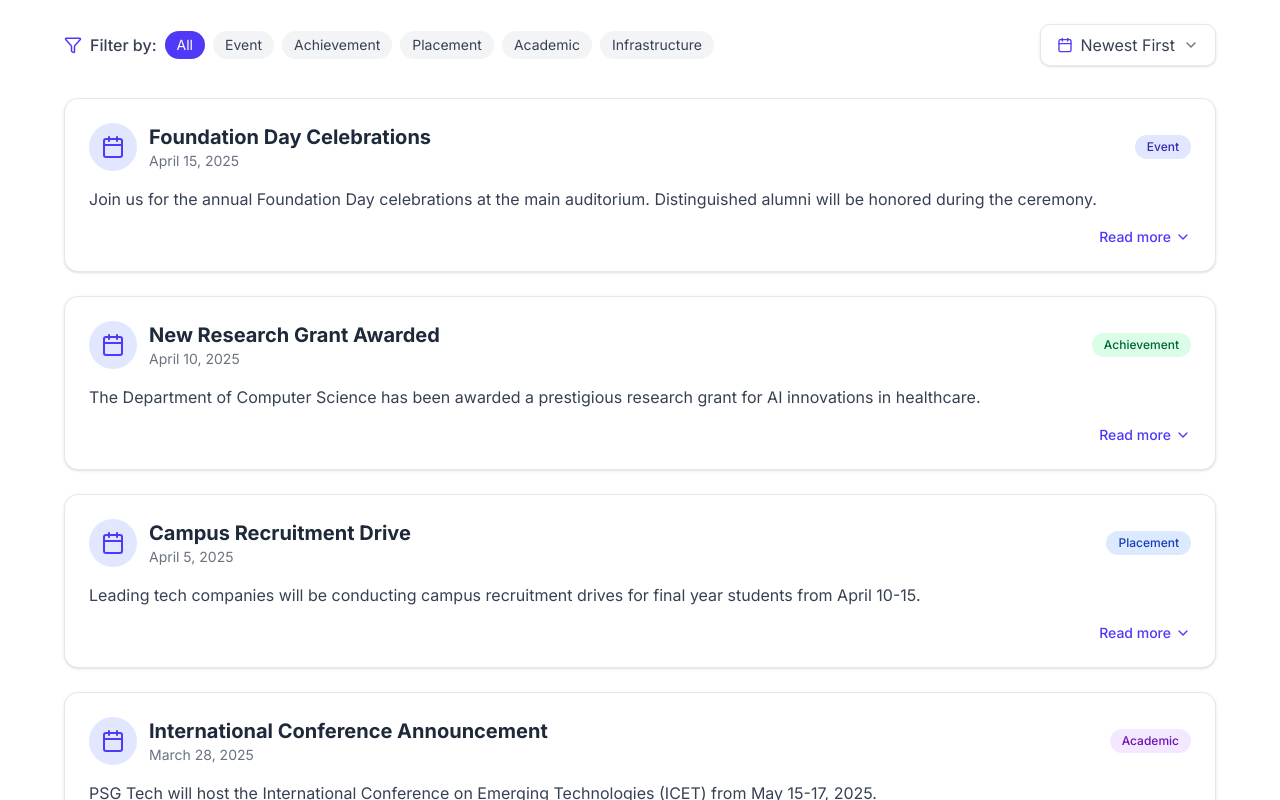
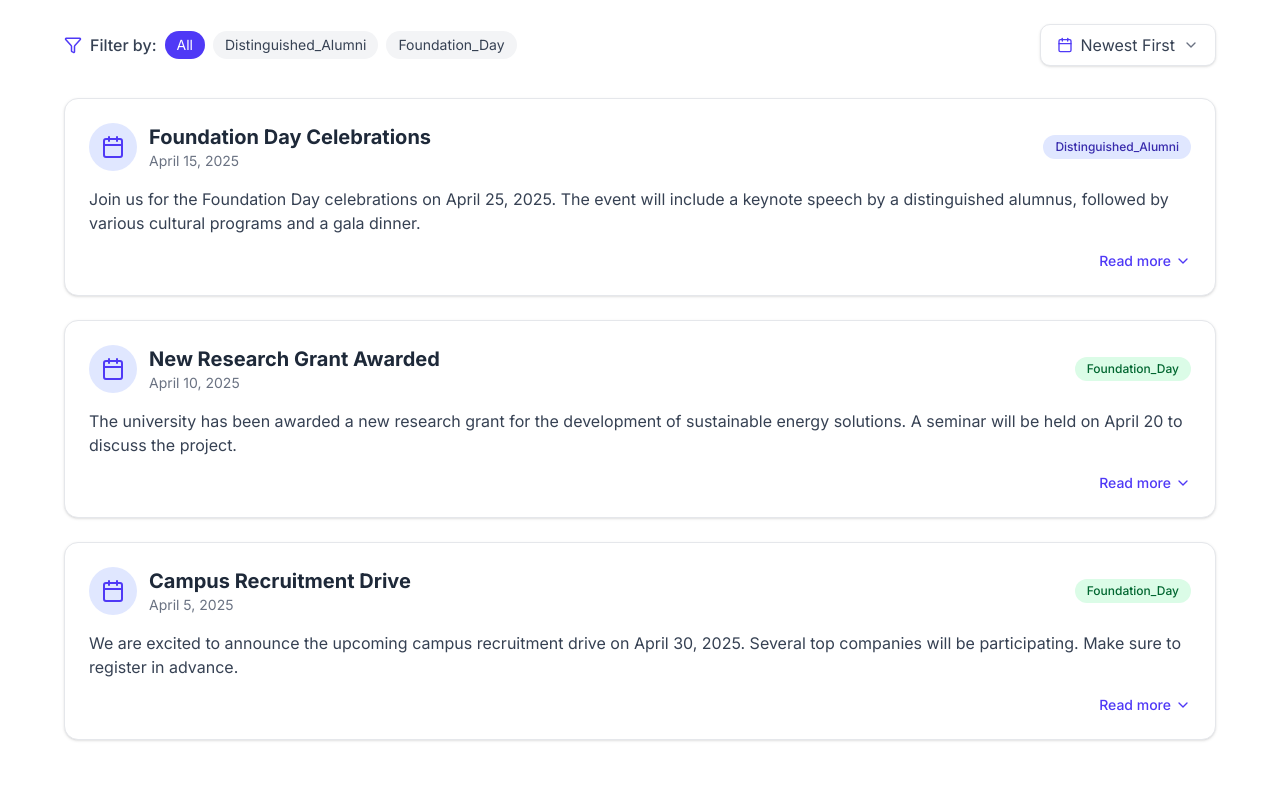
Before and after one commit to MohamedAklamaash/alumni-nomination-frontend, a React (Vite) app: page / in a window 1280 px wide. Shown: the part 1080-1880 px from the top of the page. Built offline with nearby package versions, Linux system fonts and the light colour scheme; no server answers.

Commit message:
updated tags in Update component

```diff
--- a/src/components/Updates.tsx
+++ b/src/components/Updates.tsx
@@ -18,47 +18,30 @@ const sampleUpdates: Update[] = [
         date: new Date("2025-04-15"),
         title: "Foundation Day Celebrations",
         content:
-            "Join us for the annual Foundation Day celebrations at the main auditorium. Distinguished alumni will be honored during the ceremony.",
-        category: "Event",
+            "Join us for the Foundation Day celebrations on April 25, 2025. The event will include a keynote speech by a distinguished alumnus, followed by various cultural programs and a gala dinner.",
+        category: "Distinguished_Alumni",
     },
     {
         id: "2",
         date: new Date("2025-04-10"),
         title: "New Research Grant Awarded",
         content:
-            "The Department of Computer Science has been awarded a prestigious research grant for AI innovations in healthcare.",
-        category: "Achievement",
+            "The university has been awarded a new research grant for the development of sustainable energy solutions. A seminar will be held on April 20 to discuss the project.",
+        category: "Foundation_Day",
     },
     {
         id: "3",
         date: new Date("2025-04-05"),
         title: "Campus Recruitment Drive",
         content:
-            "Leading tech companies will be conducting campus recruitment drives for final year students from April 10-15.",
-        category: "Placement",
-    },
-    {
-        id: "4",
-        date: new Date("2025-03-28"),
-        title: "International Conference Announcement",
-        content: "PSG Tech will host the International Conference on Emerging Technologies (ICET) from May 15-17, 2025.",
-        category: "Academic",
-    },
-    {
-        id: "5",
-        date: new Date("2025-03-20"),
-        title: "New Laboratory Inauguration",
-        content: "The state-of-the-art Robotics and Automation Laboratory will be inaugurated on April 2, 2025.",
-        category: "Infrastructure",
-    },
+            "We are excited to announce the upcoming campus recruitment drive on April 30, 2025. Several top companies will be participating. Make sure to register in advance.",
+        category: "Foundation_Day",
+    }
 ]
 
 const categoryColors: Record<string, string> = {
-    Event: "bg-indigo-100 text-indigo-800",
-    Achievement: "bg-green-100 text-green-800",
-    Placement: "bg-blue-100 text-blue-800",
-    Academic: "bg-purple-100 text-purple-800",
-    Infrastructure: "bg-orange-100 text-orange-800",
+    Distinguished_Alumni: "bg-indigo-100 text-indigo-800",
+    Foundation_Day: "bg-green-100 text-green-800",
     Default: "bg-gray-100 text-gray-800",
 }
 
```
